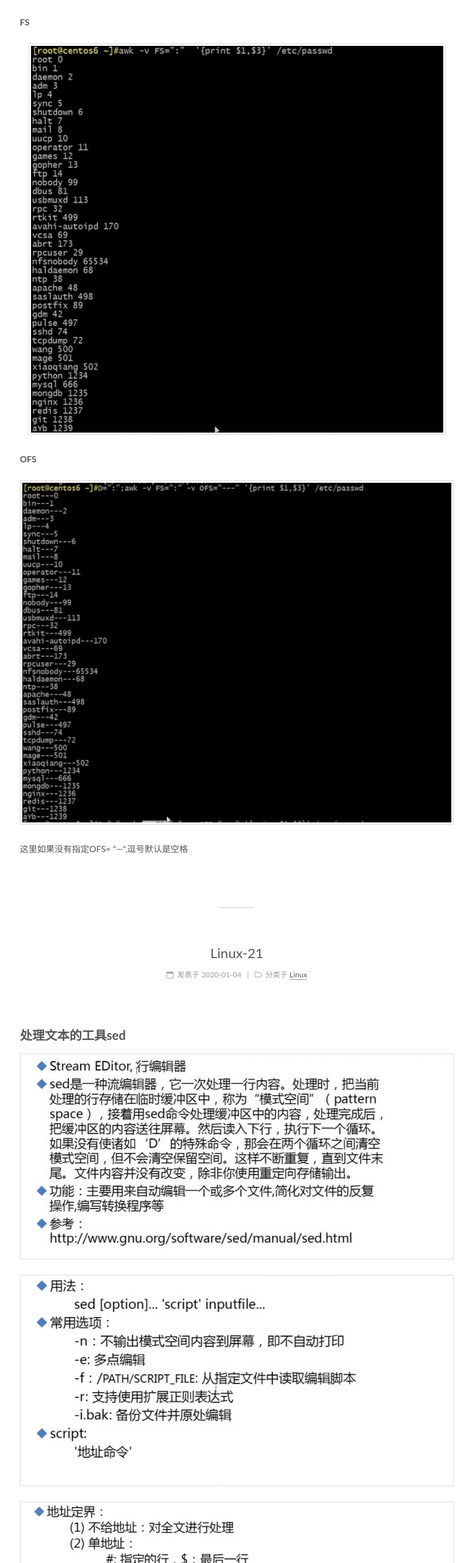
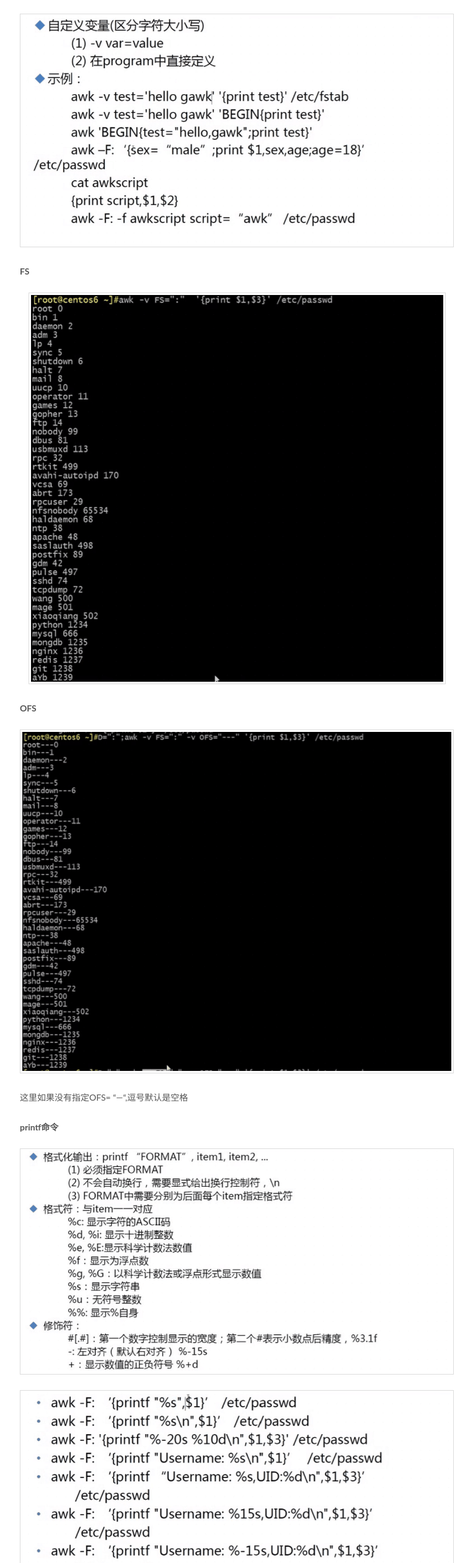
Before and after one commit to Logan-NA/Logan-NA.github.io, a plain HTML site: page index.html in a window 1280 px wide. Shown: the part 2555-5077 px from the top of the page at 62% size, without its empty margins (258-1021 px from the left). Drawn offline with Linux system fonts and the light colour scheme.

Commit message:
Site updated: 2020-01-05 16:33:18

```diff
--- a/index.html
+++ b/index.html
@@ -359,11 +359,16 @@
 <h2 id="awk"><a href="#awk" class="headerlink" title="awk"></a>awk</h2><h3 id="awk简介"><a href="#awk简介" class="headerlink" title="awk简介"></a>awk简介</h3><p><img src="../image/awk%E4%BB%8B%E7%BB%8D.png" alt=""></p>
 <p><img src="../image/awk%E7%94%A8%E6%B3%95.png" alt=""></p>
 <h3 id="awk变量"><a href="#awk变量" class="headerlink" title="awk变量"></a>awk变量</h3><p><img src="../image/awk%E5%8F%98%E9%87%8F.png" alt=""></p>
+<p><img src="../image/awk%E5%8F%98%E9%87%8F1.png" alt=""></p>
 <p><strong>FS</strong></p>
 <p><img src="../image/awk%E7%9A%84FS.png" alt=""></p>
 <p><strong>OFS</strong></p>
 <p><img src="../image/awk%E7%9A%84OFS.png" alt=""></p>
 <p>这里如果没有指定OFS= “—“,逗号默认是空格</p>
+<p><strong>printf命令</strong></p>
+<p><img src="../image/awk%E7%9A%84printf.png" alt=""></p>
+<p><img src="../image/awk%E7%9A%84printf%E7%A4%BA%E4%BE%8B.png" alt=""></p>
+<p><img src="../image/awk%E7%9A%84%E6%93%8D%E4%BD%9C%E7%AC%A6.png" alt=""></p>
 
 
 
```
Also changed, not shown: 2020/01/04/Linux-23/index.html (+12 -3 lines), image/awk变量1.png (added), image/awk的printf.png (added), image/awk的printf示例.png (added), image/awk的操作符.png (added).
